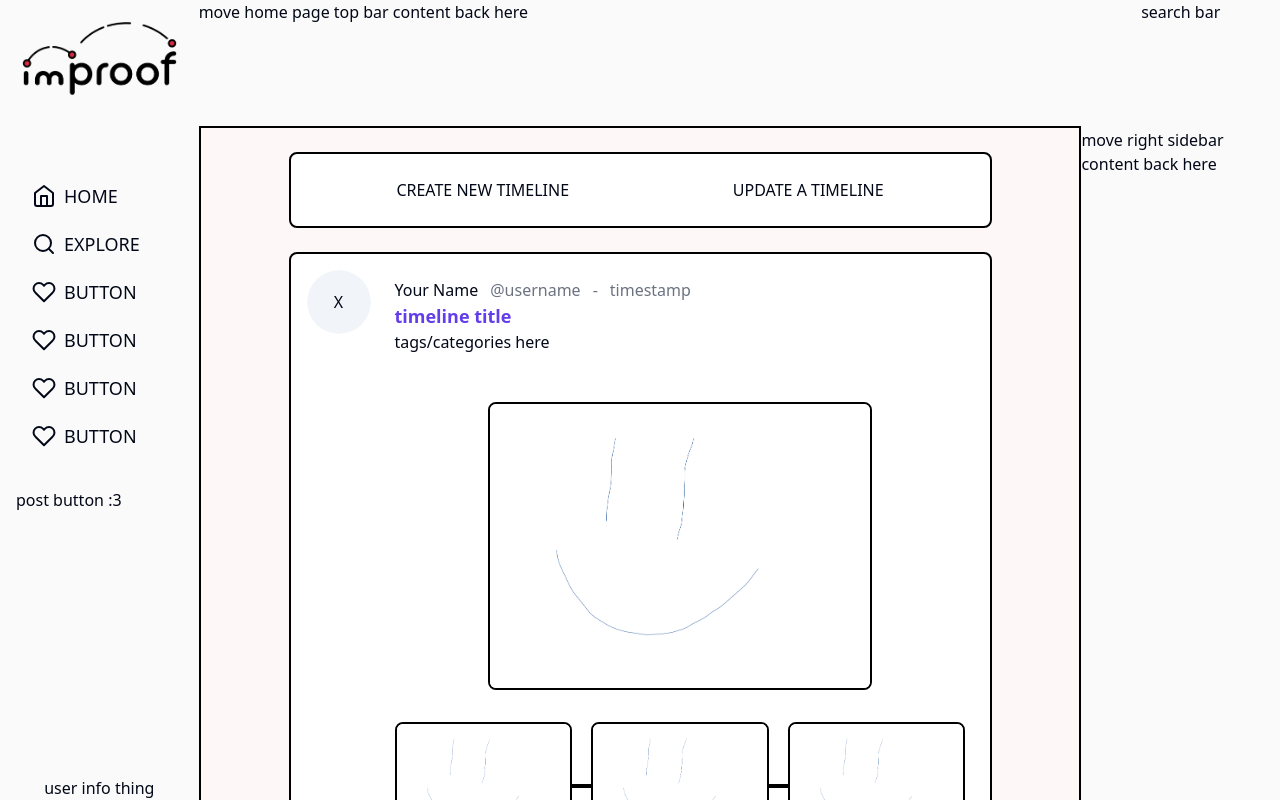
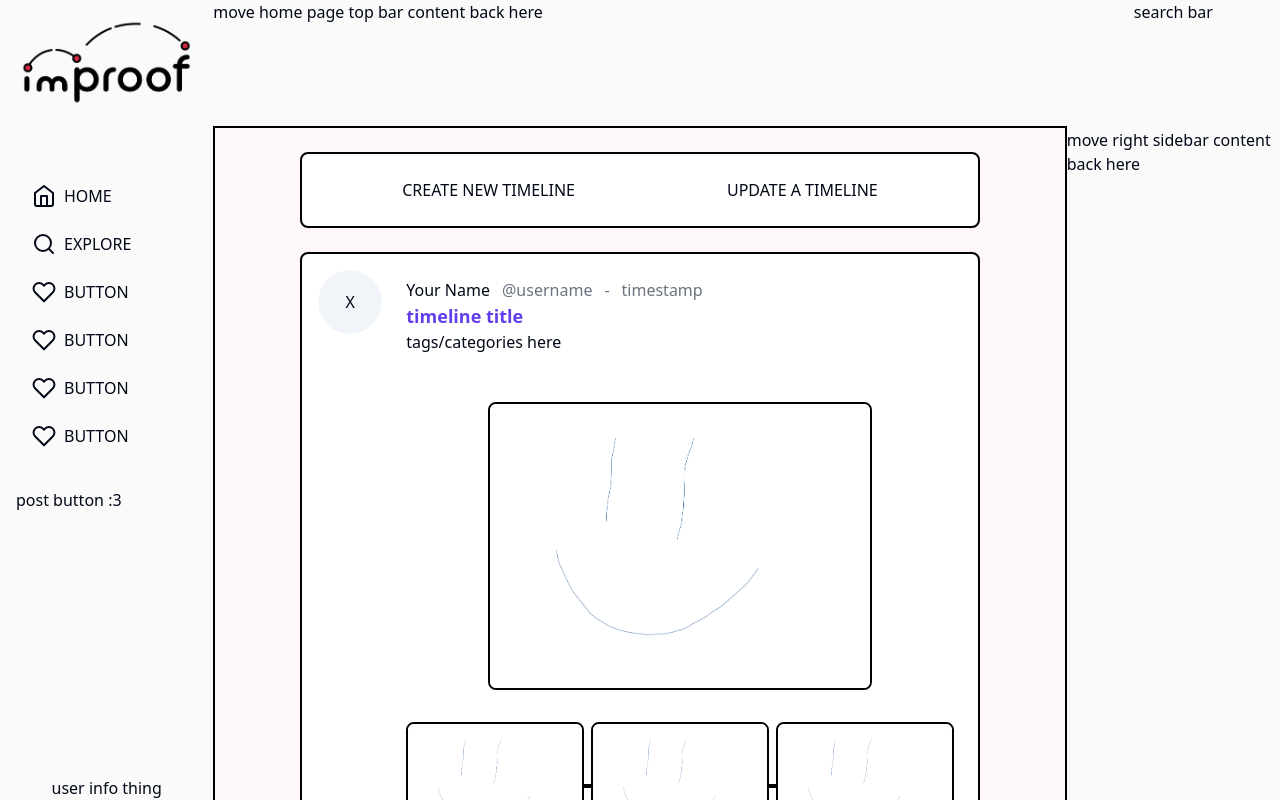
Before and after one commit to chystarr/improof-frontend-v1, a React (Vite) app: page / in a window 1280 px wide. Shown: the top 800 px of the page. Built offline with nearby package versions, Linux system fonts and the light colour scheme; no server answers.

Commit message:
Adjust layout components position

```diff
--- a/src/components/layout/Layout.tsx
+++ b/src/components/layout/Layout.tsx
@@ -8,9 +8,9 @@ interface LayoutProps {
 
 export default function Layout({ content }: LayoutProps) {
   return (
-    <div className="flex h-screen justify-between">
+    <div className="flex h-screen justify-center">
       <LeftSidebar />
-      <div className="w-full">
+      <div className="w-2/3">
         {content}
         <Outlet />
       </div>
--- a/src/components/layout/LeftSidebar.tsx
+++ b/src/components/layout/LeftSidebar.tsx
@@ -3,7 +3,7 @@ import { Home, Search, Heart } from "react-feather";
 
 export default function LeftSidebar() {
   return (
-    <div className="h-full w-72 flex flex-col items-center">
+    <div className="h-full w-1/6 fixed top-0 left-0 flex flex-col items-center">
       <div className="h-32 p-4">
         <img src="/improof-logo.png" />
       </div>
--- a/src/components/layout/RightSidebar.tsx
+++ b/src/components/layout/RightSidebar.tsx
@@ -1,6 +1,6 @@
 export default function RightSidebar() {
   return (
-    <div className="h-full w-72 flex flex-col items-center">
+    <div className="h-full w-1/6 fixed top-0 right-0 flex flex-col items-center">
       <div className="h-32"> search bar</div>
       <div className="flex-grow w-full">
         move right sidebar content back here
--- a/src/components/ui/button.tsx
+++ b/src/components/ui/button.tsx
@@ -16,7 +16,7 @@ const buttonVariants = cva(
           "border border-input bg-background hover:bg-accent hover:text-accent-foreground",
         secondary:
           "bg-secondary text-secondary-foreground hover:bg-secondary/80",
-        sidebarOption: "text-lg font-medium",
+        sidebarOption: "text-md font-medium",
         ghost: "hover:bg-accent hover:text-accent-foreground",
         link: "text-primary underline-offset-4 hover:underline",
       },
```
